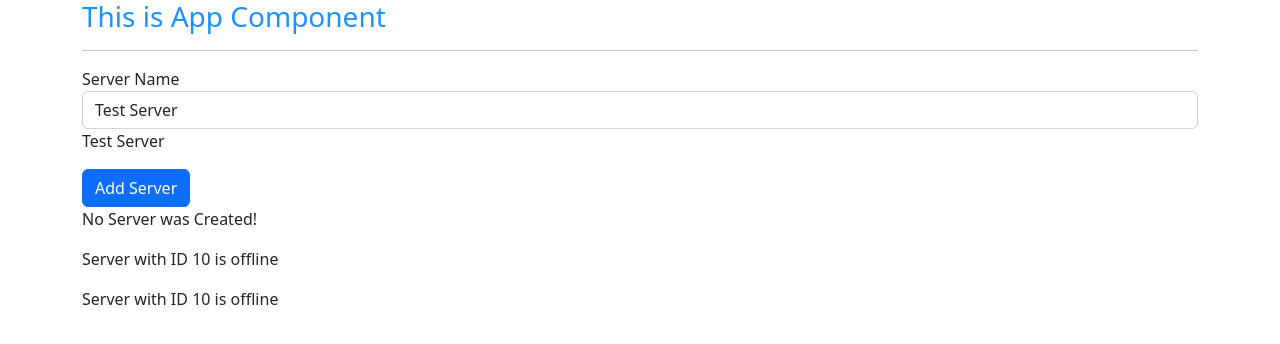
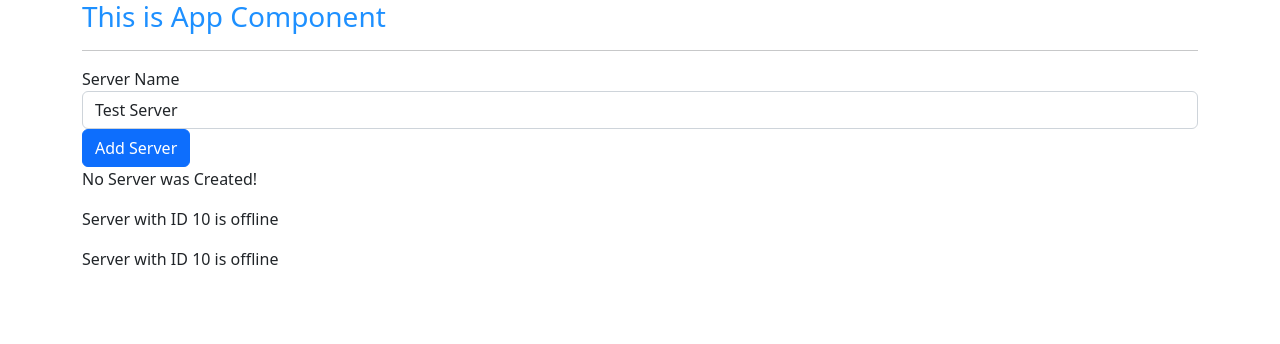
Before and after one commit to TheBugDr0id/first-angular-app, an Angular app: page / in a window 1280 px wide. Shown: the top 344 px of the page. Built offline with nearby package versions, Linux system fonts and the light colour scheme.

Commit message:
Combined all forms of Data Binding

```diff
--- a/src/app/servers/servers.component.html
+++ b/src/app/servers/servers.component.html
@@ -1,7 +1,7 @@
 <label>Server Name</label>
 <!-- <input type="text" class="form-control" (input)="onUpdateServerName($event)" /> -->
 <input type="text" class="form-control" [(ngModel)]="serverName" />
-<p>{{ serverName }}</p>
+<!-- <p>{{ serverName }}</p> -->
 <button
   class="btn btn-primary"
   [disabled]="!allowNewServer"
--- a/src/app/servers/servers.component.ts
+++ b/src/app/servers/servers.component.ts
@@ -23,7 +23,7 @@
   ngOnInit(): void {}
 
   onCreateServer() {
-    this.serverCreationStatus = 'Server was Created!';
+    this.serverCreationStatus = 'Server was Created! New Server Name is ' + this.serverName;
   }
 
   // onUpdateServerName(event: Event) {
```
